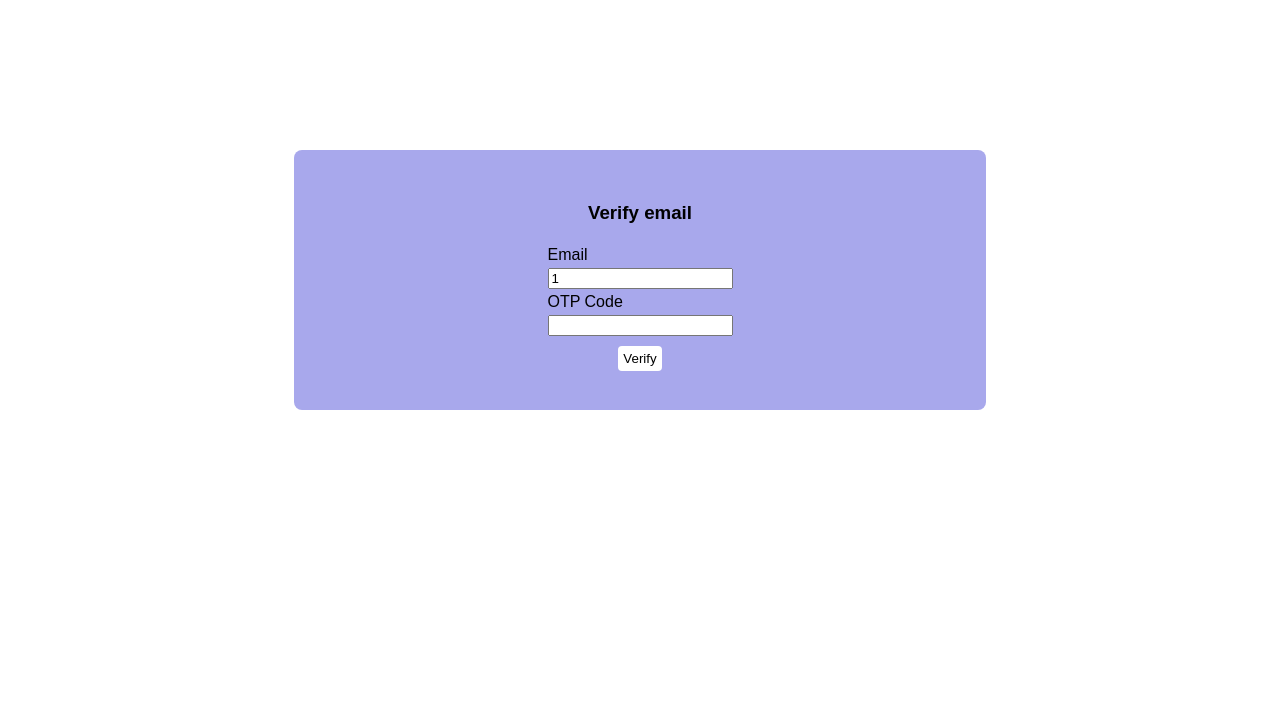
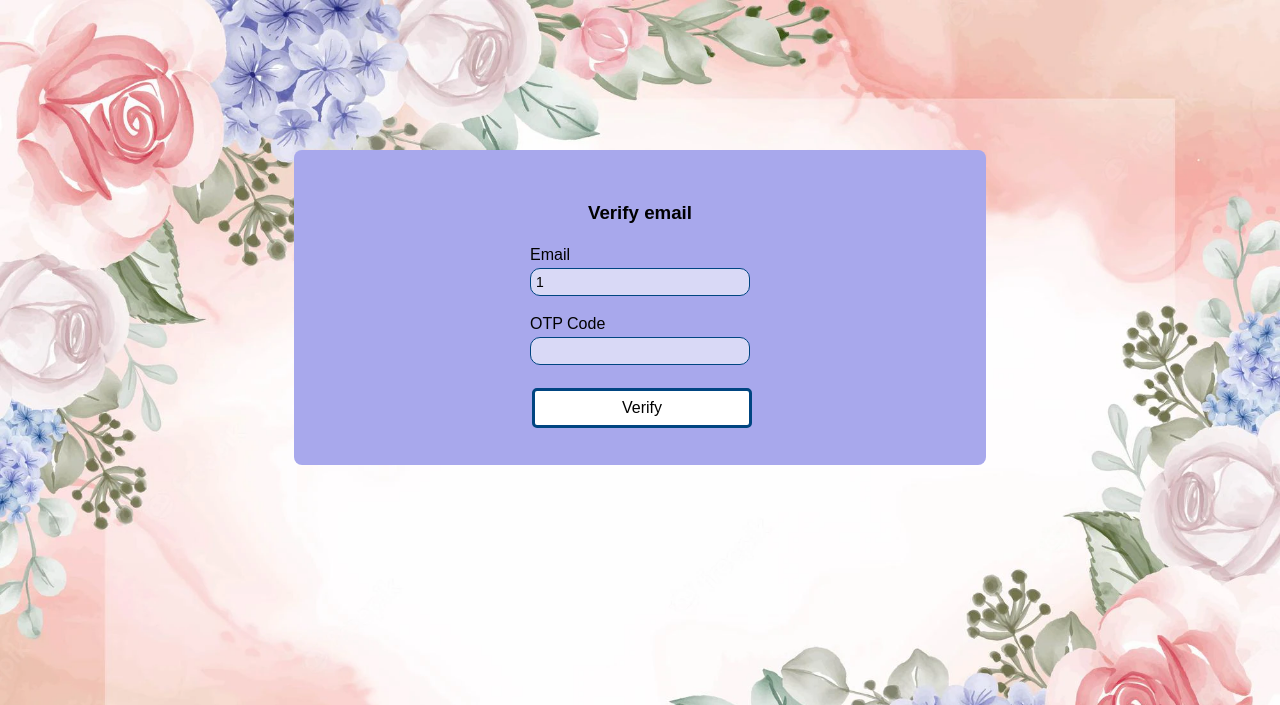
Before and after one commit to Thejana-A/is2109-library-reformed, a PHP site: page /is2109-library-reformed/verify_email.php?email=1 in a window 1280 px wide. Shown: the top 705 px of the page. Run offline with PHP 8.4, Linux system fonts and the light colour scheme.

Commit message:
UI updated

```diff
--- a/css/login.css
+++ b/css/login.css
@@ -1,27 +1,55 @@
-.login-box{
-    background-color:#a8a8ec;
-    border-radius:8px;
-    padding:30px;
-    width:50%;
-    margin:50px;
-    font-family:sans-serif;
+.login-box {
+  background-color: #a8a8ec;
+  border-radius: 8px;
+  padding: 30px;
+  width: 50%;
+  margin: 50px;
+  font-family: sans-serif;
 }
-#submit-button{
-    background-color:#ffffff;
-	text-align:center;
-    color:#000000;
-    padding:5px;
-    border-radius:4px;
-    border:none;
-    text-decoration:none;
-    margin:3px;
-    margin:6px;
+/* #submit-button {
+  background-color: #ffffff;
+  text-align: center;
+  color: #000000;
+  padding: 5px;
+  border-radius: 4px;
+  border: none;
+  text-decoration: none;
+  margin: 3px;
+  margin: 6px;
+} */
+.verify {
+  background-color: #a8a8ec;
+  border-radius: 8px;
+  padding: 30px;
+  width: 50%;
+  margin: 150px;
+  font-family: sans-serif;
 }
-.verify{
-    background-color:#a8a8ec;
-    border-radius:8px;
-    padding:30px;
-    width:50%;
-    margin:150px;
-    font-family:sans-serif;
+input {
+  font-family: sans-serif;
+  background: rgba(255, 255, 255, 0.562);
+  width: 220px;
+  margin: 0 0 15px;
+  padding: 5px;
+  box-sizing: border-box;
+  font-size: 14px;
+  border: 1px solid #004581;
+  border-radius: 10px;
 }
+input:focus{
+    outline: none;
+}
+input[type=submit] {
+  background-color: #ffffff;
+  border: 3px solid #004581;
+  color: rgb(0, 0, 0);
+  padding: 8px;
+  text-align: center;
+  text-decoration: none;
+  display: inline-block;
+  font-size: 16px;
+  margin: 4px 2px;
+  cursor: pointer;
+  border-radius: 5px;
+  width: 100%;
+}
--- a/php/otp_verification.php
+++ b/php/otp_verification.php
@@ -19,7 +19,7 @@ if (mysqli_num_rows($result) > 0) {
 
         if ($conn->query($sql) === true) {
             echo " <script>
-                   alert('Account verification done, you may sign in now');
+                   alert('Account verification done. You may sign in now');
                    window.location.replace('../login.php');
              </script>";
         } else {
--- a/verify_email.php
+++ b/verify_email.php
@@ -1,22 +1,29 @@
 <!DOCTYPE html>
 <html>
+
 <head>
     <title>OTP Verification</title>
     <link rel="stylesheet" type="text/css" href="css/login.css">
 </head>
-<body>
+
+<body style="background-image: url('icon/common.jpg');background-repeat:no-repeat;background-attachment:fixed;background-size:cover;">
+
     <center>
         <div class="verify">
             <form method="post" action="php/otp_verification.php">
                 <table>
                     <tr>
-                        <td><center><h3>Verify email</h3></center></td>
+                        <td>
+                            <center>
+                                <h3>Verify email</h3>
+                            </center>
+                        </td>
                     </tr>
                     <tr>
                         <td>Email</td>
                     </tr>
                     <tr>
-                        <td><input type="email" name="email" value="<?php echo $_REQUEST['email']; ?>" readonly/></td>
+                        <td><input type="email" name="email" value="<?php echo $_REQUEST['email']; ?>" readonly /></td>
                     </tr>
                     <tr>
                         <td>OTP Code</td>
@@ -25,11 +32,14 @@
                         <td><input type="text" name="otp" required /></td>
                     </tr>
                     <tr>
-                        <td><center><input type="submit" value="Verify" id="submit-button" /></center></td>
+                        <td>
+                            <center><input type="submit" value="Verify" id="submit-button" /></center>
+                        </td>
                     </tr>
                 </table>
             </form>
         </div>
     </center>
 </body>
+
 </html>
```
Also changed, not shown: php/login.php (line endings or trailing spaces).
